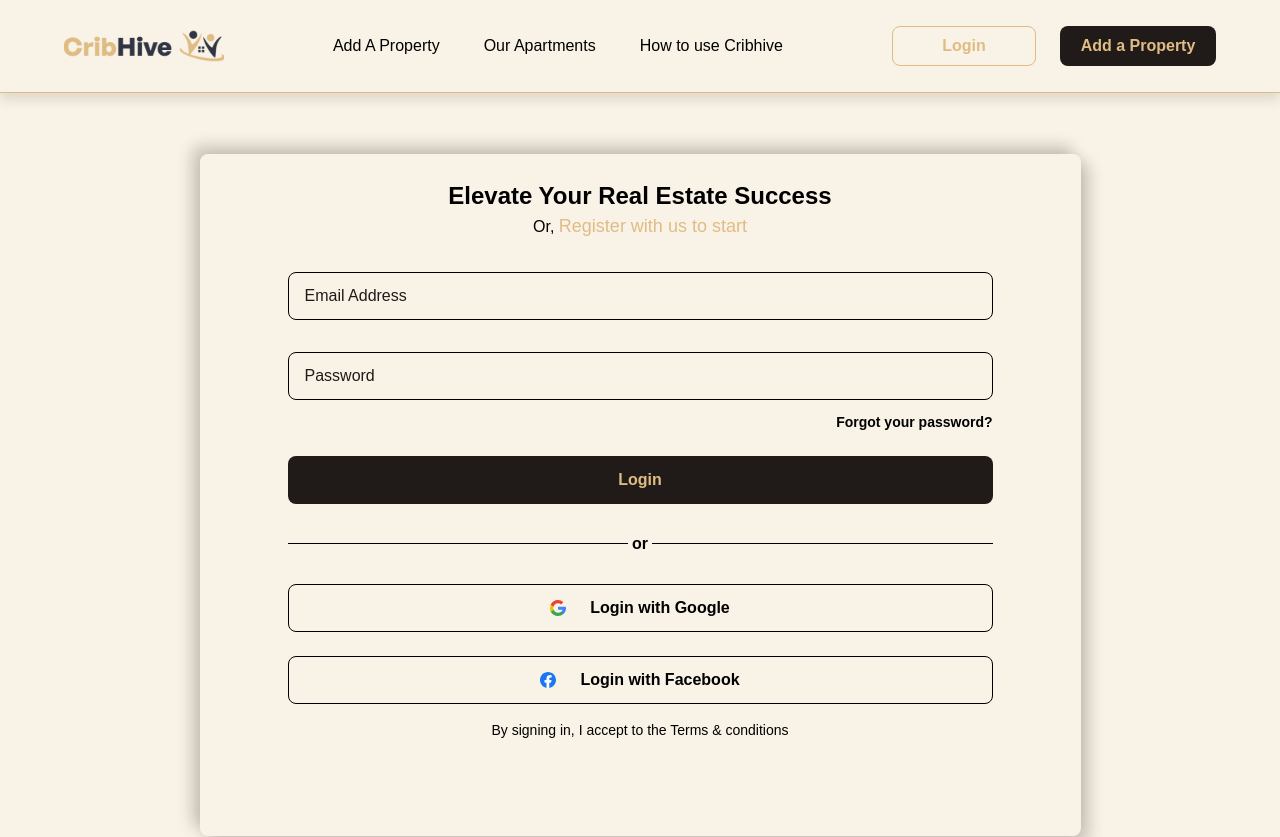
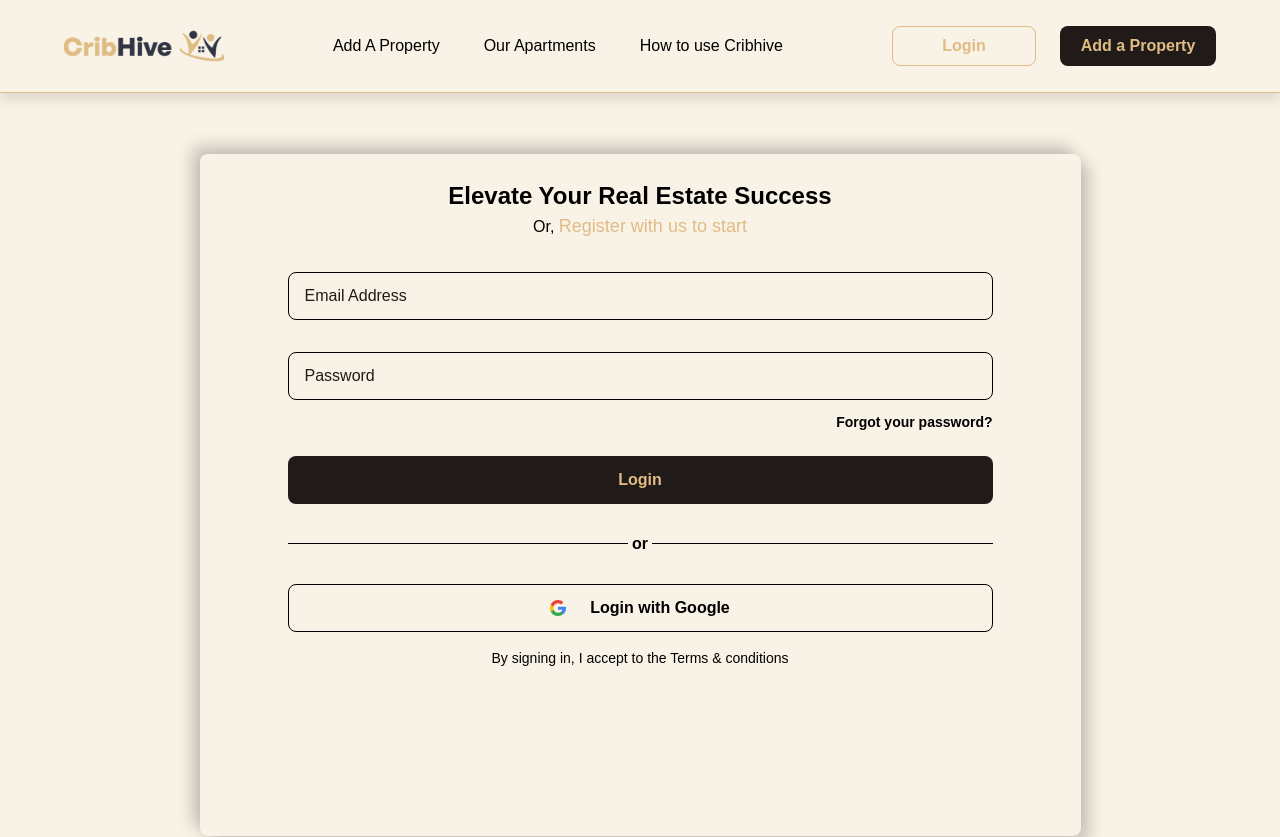
Before and after one commit to nick335/CribHive, a Next.js app: page /login in a window 1280 px wide. Shown: the top 837 px of the page. Built offline with nearby package versions, Linux system fonts and the light colour scheme; a web font is replaced by a local one; what tailwindcss-animation-delay would draw is missing.

Commit message:
facebook login option removed

```diff
--- a/src/Components/Auth/OtherSignInOptions.tsx
+++ b/src/Components/Auth/OtherSignInOptions.tsx
@@ -21,15 +21,6 @@ const OtherSignInOptions = () => {
       />
       Login with Google
      </button>
-     <button className={`${styles.otherSignInOptionsBtn} mt-6`}>
-      <ResponsiveImage
-       url={facebook}
-       alt='facebook icon'
-       style={styles.icon}
-       addons=''
-      />
-      Login with Facebook
-     </button>
     </div>
   )
 }
```
